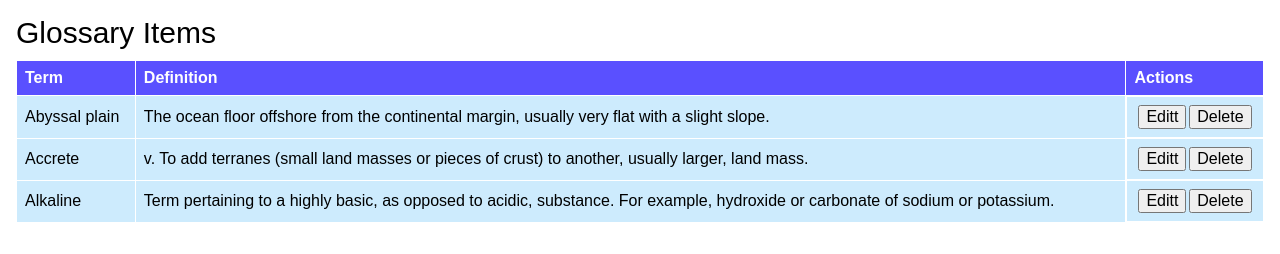
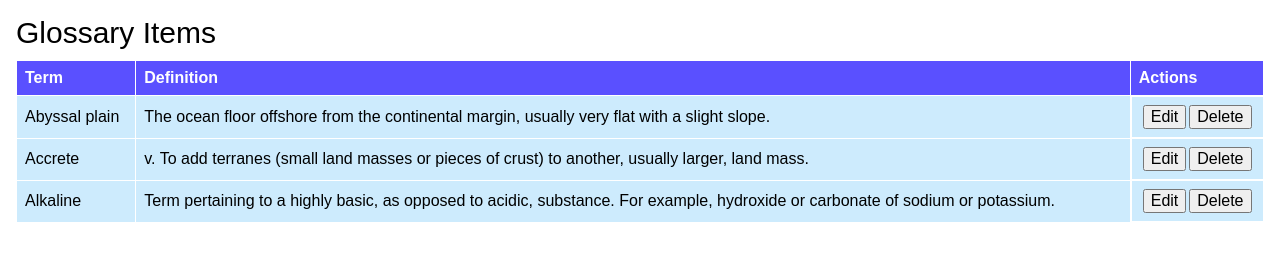
Before and after one commit to paulom8/react-glossary, a React (Create React App) app: page / in a window 1280 px wide. Shown: the top 254 px of the page. Built offline with nearby package versions, Linux system fonts and the light colour scheme.

Commit message:
fixed misspelling

```diff
--- a/src/components/ReadOnlyRow.js
+++ b/src/components/ReadOnlyRow.js
@@ -6,7 +6,7 @@ const ReadOnlyRow = ({ glossary, handleEditClick, handleDeleteClick }) => { // p
       <td>{glossary.term} </td>
       <td>{glossary.definition}</td>
       <td>
-        <button type="button" onClick={(event) => handleEditClick(event, glossary)}>Editt</button>
+        <button type="button" onClick={(event) => handleEditClick(event, glossary)}>Edit</button>
         <button type="button" onClick={() => handleDeleteClick(glossary.id)}>Delete</button>
       </td>
     </tr>
```
